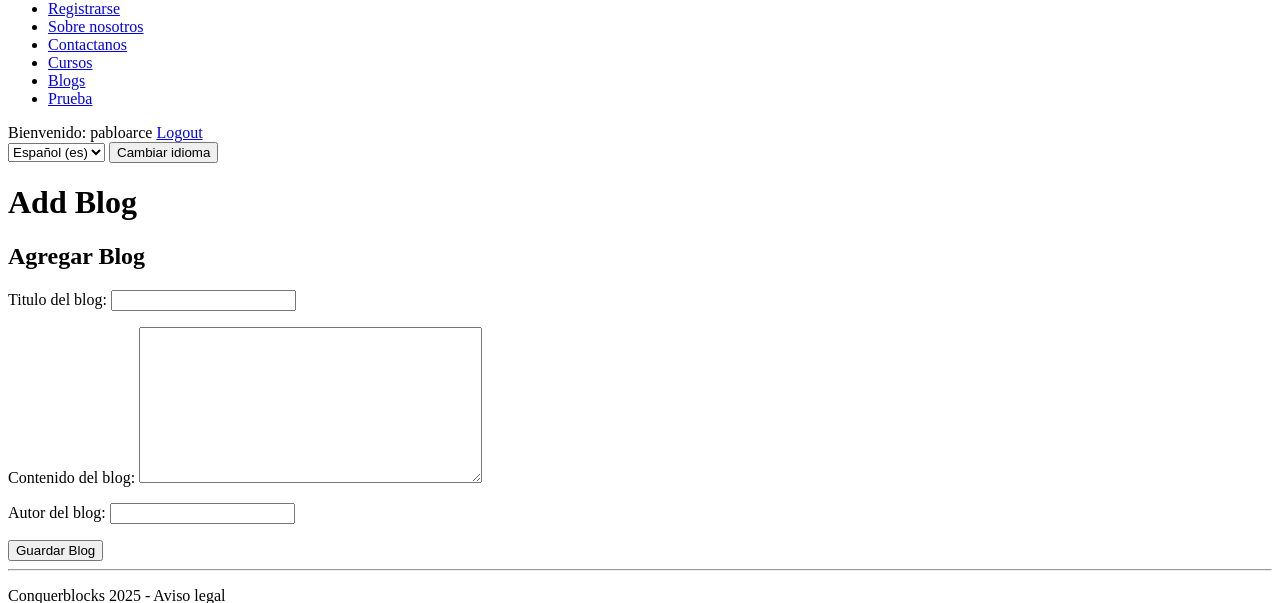
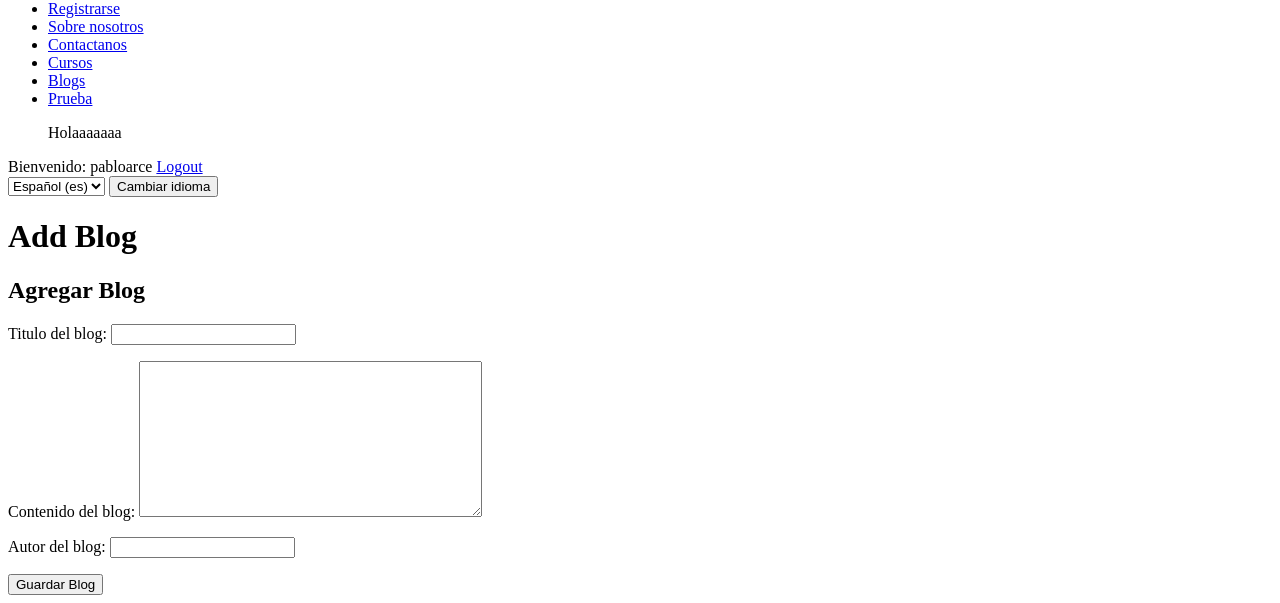
Before and after one commit to Pabloblockchain24/app-conquerblocks, a Django app: page /es/blogs/add/ in a window 1280 px wide. Shown: the part 346-949 px from the top of the page. Run offline with Django 5.2, Linux system fonts and the light colour scheme; a user stored in the database is signed in; data comes from the database, SQL or seed files in the repository.

Commit message:
segundo commit

```diff
--- a/conquerblocks/templates/_includes/_menu_principal.html
+++ b/conquerblocks/templates/_includes/_menu_principal.html
@@ -7,6 +7,8 @@
     <li><a href="{% url 'courses:courses_list' %}"> {% trans 'Cursos' %} </a></li>
     <li><a href="{% url 'blogs:blogs_list' %}"> {% trans 'Blogs' %} </a></li>
     <li><a href="{% url 'core:prueba' %}"> {% trans 'Prueba' %}  </a></li>
+
+    <p> Holaaaaaaa</p>
 </ul>
 {% if user.is_authenticated %}
 Bienvenido: {{ user.username}}
```
